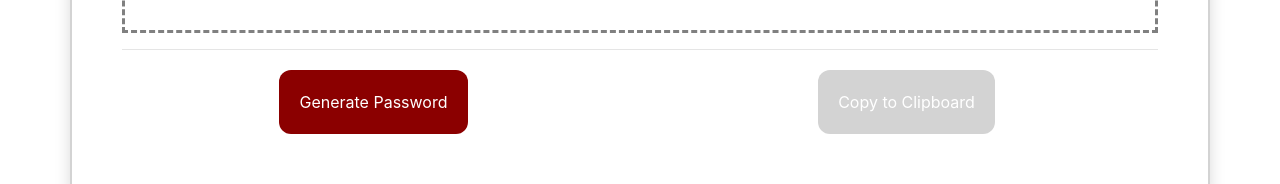
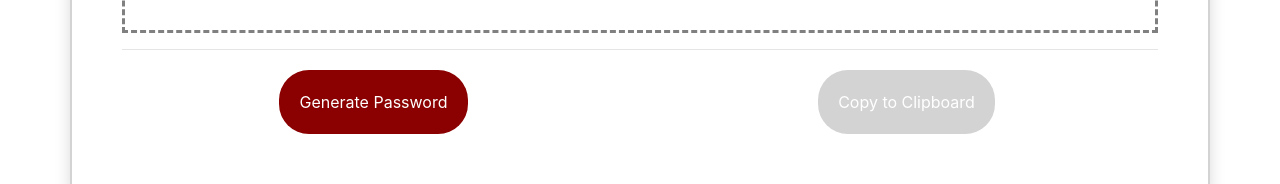
Before and after one commit to mlfiii/password-generator, a plain HTML site: page index.html in a window 1280 px wide. Shown: the part 391-575 px from the top of the page. Drawn offline with nearby package versions, Linux system fonts and the light colour scheme.

Commit message:
Rounded buttons more.

```diff
--- a/assets/css/style.css
+++ b/assets/css/style.css
@@ -42,7 +42,7 @@ div {
 }
 
 .generate-password-button {
-  border-radius: 12px;
+  border-radius: 30px;
   background-color: darkred;
   border: none;
   color: white;
@@ -56,7 +56,7 @@ div {
 }
 
 .copy-to-clipboard-button {
-  border-radius: 12px;
+  border-radius: 30px;
   background-color: lightgray;
   border: none;
   color: white;
```
